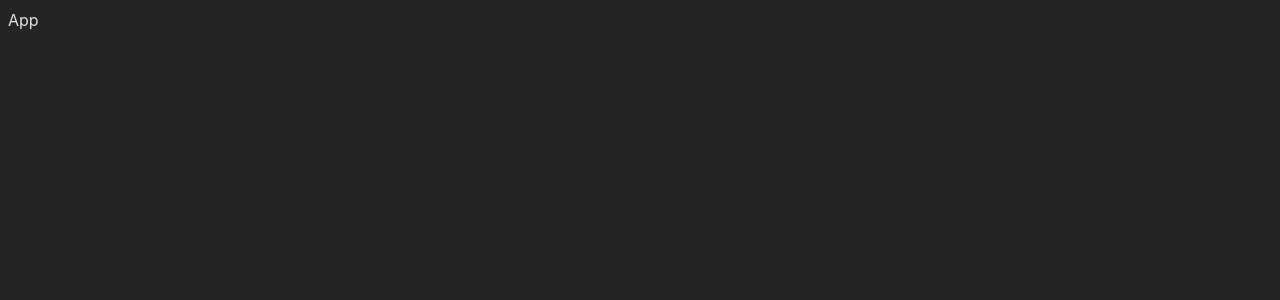
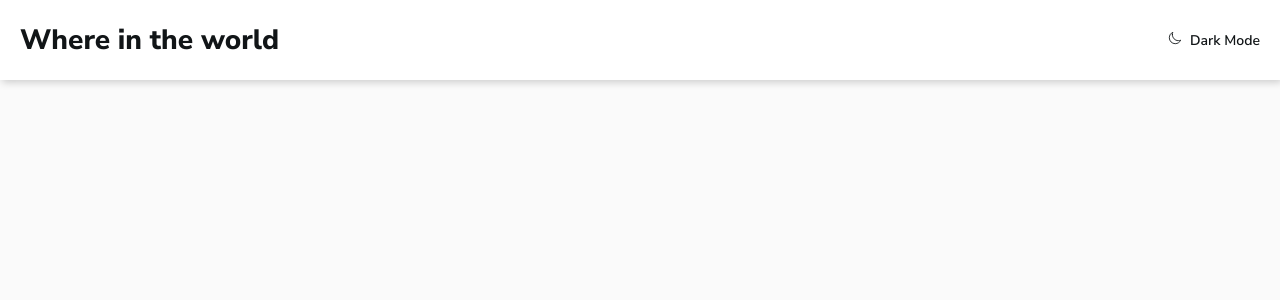
Before and after one commit to alexandrIvanovDev/countries, a React (Vite) app: page / in a window 1280 px wide. Shown: the top 300 px of the page. Built offline with nearby package versions, Linux system fonts and the light colour scheme.

Commit message:
Add header

```diff
--- a/package.json
+++ b/package.json
@@ -14,8 +14,10 @@
     "axios": "^1.5.1",
     "react": "^18.2.0",
     "react-dom": "^18.2.0",
+    "react-icons": "^4.11.0",
     "react-redux": "^8.1.3",
-    "react-router-dom": "^6.16.0"
+    "react-router-dom": "^6.16.0",
+    "sass": "^1.68.0"
   },
   "devDependencies": {
     "@types/react": "^18.2.15",
--- a/src/App.tsx
+++ b/src/App.tsx
@@ -1,5 +1,11 @@
+import { Header } from './components/header/Header.tsx';
+
 function App() {
-  return <>App</>;
+  return (
+    <>
+      <Header />
+    </>
+  );
 }
 
 export default App;
--- /dev/null
+++ b/src/components/header/Container.module.scss
@@ -0,0 +1,4 @@
+.container {
+  width: 1240px;
+  margin: 0 auto;
+}
--- /dev/null
+++ b/src/components/header/Header.module.scss
@@ -0,0 +1,20 @@
+.header {
+  height: 80px;
+  background: var(--primary--color);
+  display: flex;
+  align-items: center;
+  box-shadow: var(--shadow);
+  width: 100%;
+
+  .wrapper {
+    display: flex;
+    align-items: center;
+    justify-content: space-between;
+
+    .themeSwitcher {
+      cursor: pointer;
+      display: flex;
+      gap: 0.5rem;
+    }
+  }
+}
--- /dev/null
+++ b/src/components/header/Header.tsx
@@ -0,0 +1,32 @@
+import { useEffect, useState } from 'react';
+import cl from './Header.module.scss';
+import clContainer from './Container.module.scss';
+import { IoMoonOutline, IoMoonSharp } from 'react-icons/io5';
+
+type Theme = 'light' | 'dark';
+
+export const Header = () => {
+  const [theme, setTheme] = useState<Theme>('light');
+
+  const toggleTheme = () => {
+    setTheme(theme === 'light' ? 'dark' : 'light');
+  };
+
+  useEffect(() => {
+    document.body.setAttribute('data-theme', theme);
+  }, [theme]);
+
+  return (
+    <div className={cl.header}>
+      <div className={clContainer.container}>
+        <div className={cl.wrapper}>
+          <h1>Where in the world</h1>
+          <div onClick={toggleTheme} className={cl.themeSwitcher}>
+            {theme === 'light' ? <IoMoonOutline /> : <IoMoonSharp />}
+            <div>Dark Mode</div>
+          </div>
+        </div>
+      </div>
+    </div>
+  );
+};
--- a/src/index.css
+++ b/src/index.css
@@ -1,15 +1,39 @@
+@import url('https://fonts.googleapis.com/css2?family=Nunito+Sans:opsz,wght@6..12,300;6..12,600;6..12,800&display=swap');
+
+* {
+  box-sizing: border-box;
+  margin: 0;
+  padding: 0;
+}
+
 :root {
-  font-family: Inter, system-ui, Avenir, Helvetica, Arial, sans-serif;
-  line-height: 1.5;
-  font-weight: 400;
+  --font-family: 'Nunito Sans', sans-serif;
+  --fs-small: 14px;
+  --fs-medium: 14px;
+  --fw-light: 300;
+  --fw-normal: 600;
+  --fw-bold: 800;
+  --shadow: 2px 2px 8px 0 rgba(5, 5, 6, 0.2);
+}
 
-  color-scheme: light dark;
-  color: rgba(255, 255, 255, 0.87);
-  background-color: #242424;
+body[data-theme = 'dark'] {
+  --font-color: hsl(0, 0%, 100%);
+  --bg-color: hsl(207, 26%, 17%);
+  --primary--color: hsl(209, 23%, 22%);
+  --input-color: hsl(0, 0%, 100%);
+}
 
-  font-synthesis: none;
-  text-rendering: optimizeLegibility;
-  -webkit-font-smoothing: antialiased;
-  -moz-osx-font-smoothing: grayscale;
-  -webkit-text-size-adjust: 100%;
+body[data-theme = 'light'] {
+  --font-color: hsl(200, 15%, 8%);
+  --bg-color: hsl(0, 0%, 98%);
+  --primary--color: hsl(0, 0%, 100%);
+  --input-color: hsl(0, 0%, 52%);
 }
+
+body {
+  font-family: var(--font-family);
+  color: var(--font-color);
+  background: var(--bg-color);
+  font-size: var(--fs-small);
+  font-weight: var(--fw-normal);
+}
```
Also changed, not shown: src/App.css (deleted), 1 other file (tests, documents, lock files or other folders).
